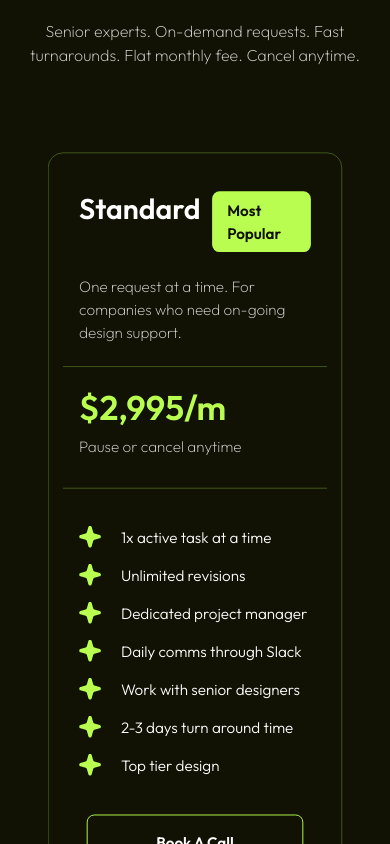
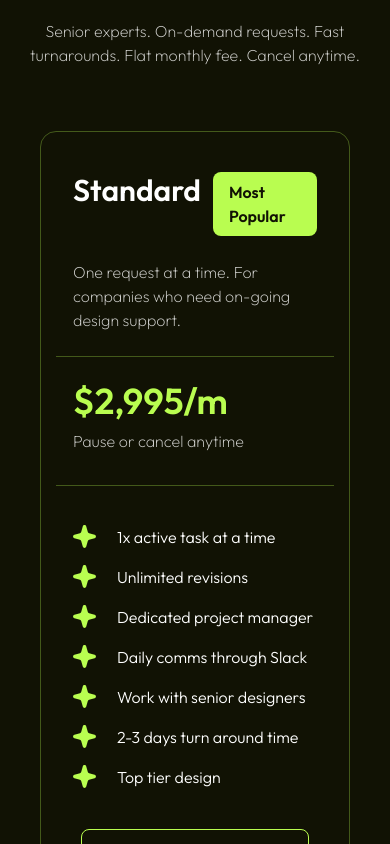
Before and after one commit to mehedihasanfaiyaz/kronix-saas, a React (Vite) app: page / in a window 390 px wide. Shown: the part 10960-11804 px from the top of the page. Built offline with nearby package versions, Linux system fonts and the light colour scheme.

Commit message:
style(pricing): scale animation breakpoint

```diff
--- a/src/section/Pricing.tsx
+++ b/src/section/Pricing.tsx
@@ -1,13 +1,25 @@
 import { motion, useInView } from "framer-motion";
-import { useRef } from "react";
+import { useEffect, useRef, useState } from "react";
 import FadeOnScroll from "../components/animations/FadeOnScroll";
 import Button from "../components/ui/Button";
 import TitleDark from "../components/ui/TitleDark";
 import { pricingCards } from "../data.json";
 
 export default function Pricing() {
+  const [isMobile, setIsMobile] = useState(false);
   const ref = useRef(null);
   const isInView = useInView(ref, { once: true, amount: 0.1 });
+
+  useEffect(() => {
+    const handleResize = () => {
+      setIsMobile(window.innerWidth <= 1128);
+    };
+
+    handleResize(); // Check initial screen size
+    window.addEventListener("resize", handleResize);
+    return () => window.removeEventListener("resize", handleResize);
+  }, []);
+
   return (
     <div>
       <TitleDark
@@ -21,11 +33,15 @@ export default function Pricing() {
       >
         {pricingCards.map((card, index) => {
           return (
-            <FadeOnScroll key={index} delay={index * 0.2}>
+            <FadeOnScroll key={index} delay={index * 0.3}>
               <motion.div
                 ref={ref}
-                animate={isInView && { scale: index === 1 ? 1.05 : 0.95 }}
-                transition={{ duration: 0.5, delay: 1.2 }}
+                animate={
+                  isInView && !isMobile
+                    ? { scale: index === 1 ? 1.05 : 0.95 }
+                    : {}
+                }
+                transition={{ duration: 0.6, delay: 1.5 }}
                 className={`mx-10 h-auto rounded-2xl border border-primary border-opacity-30 bg-transparent py-10 text-white md:mx-0 md:max-w-[360px]`}
               >
                 <div className="px-8">
```
